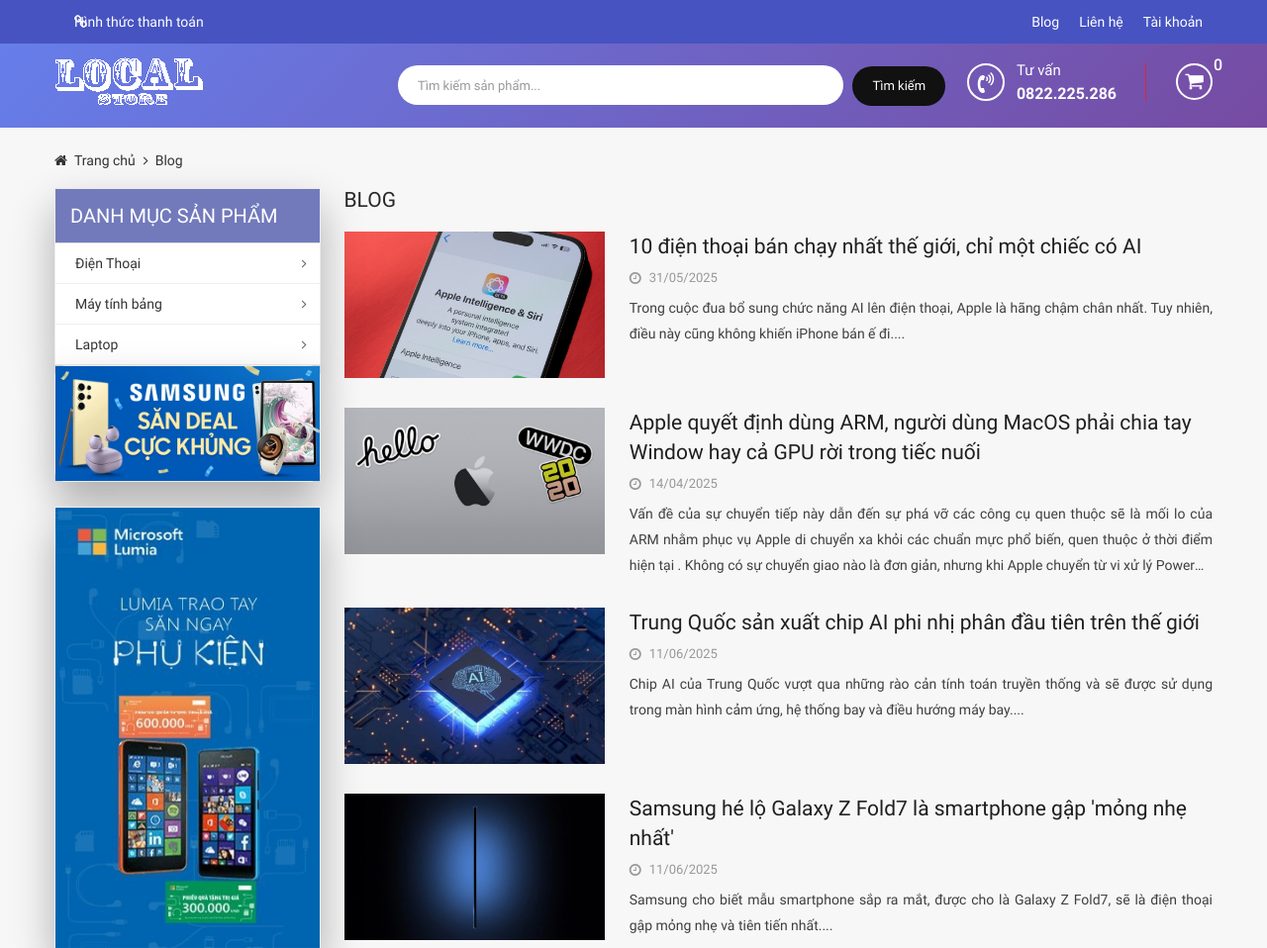
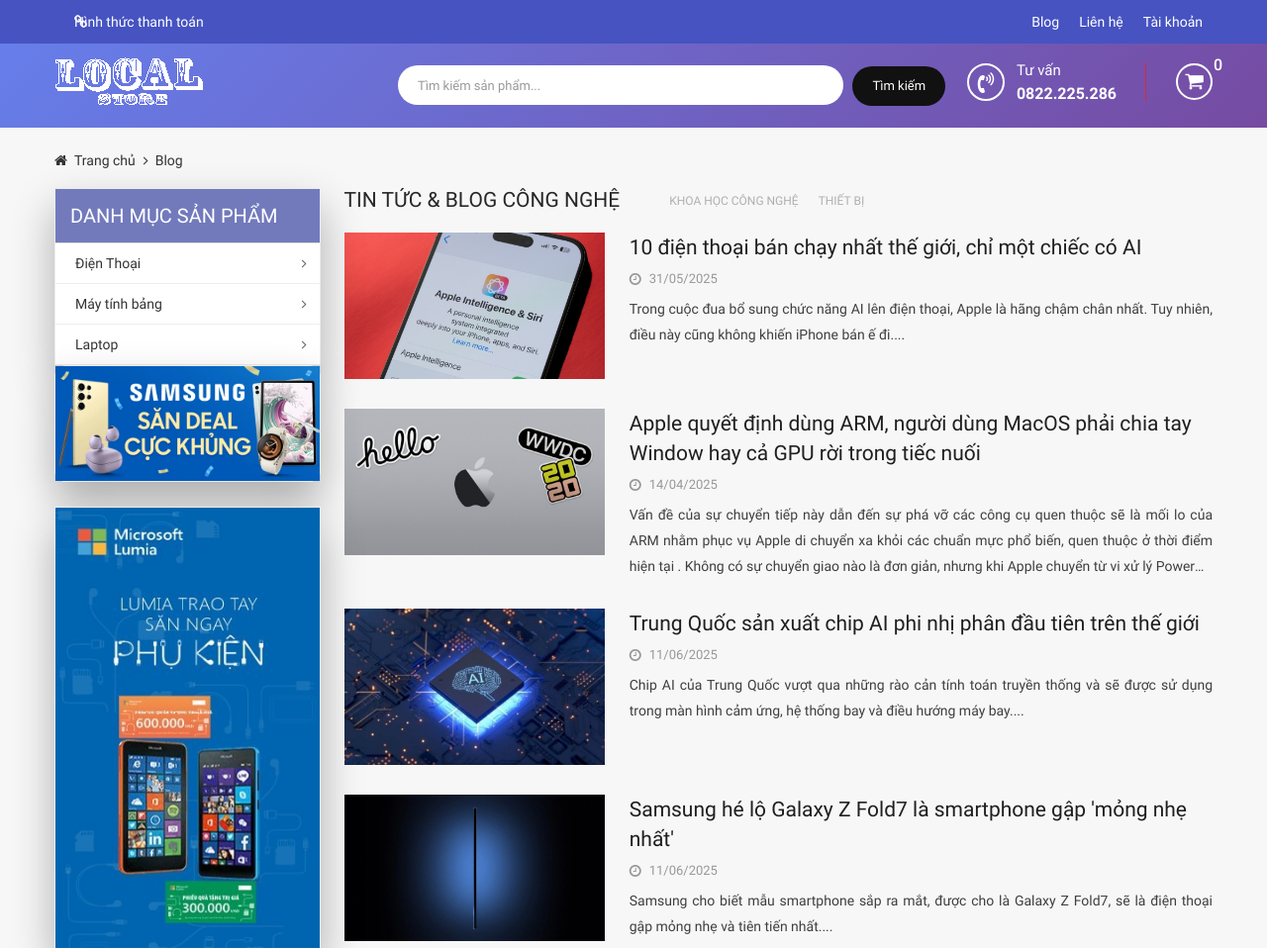
Before and after one commit to nhuquynh0703/AQYStore, a PHP site: page /AQYSTORE/?modules=blogs&action=list in a window 1280 px wide. Shown: the top 958 px of the page at 99% size. Run offline with PHP 8.4, Linux system fonts and the light colour scheme; data comes from the database, SQL or seed files in the repository; both versions use the stored data as it was after the commit; some libraries are stand-ins or nearby versions.

Commit message:
update-blog

```diff
--- a/modules/blogs/views/listView.php
+++ b/modules/blogs/views/listView.php
@@ -6,10 +6,10 @@
             <div class="secion-detail">
                 <ul class="list-item clearfix">
                     <li>
-                        <a href="" title="">Trang chủ</a>
+                        <a href="?page=home" title="">Trang chủ</a>
                     </li>
                     <li>
-                        <a href="" title="">Blog</a>
+                        <a href="?modules=blogs&action=list" title="">Blog</a>
                     </li>
                 </ul>
             </div>
@@ -17,7 +17,14 @@
         <div class="main-content fl-right">
             <div class="section" id="list-blog-wp">
                 <div class="section-head clearfix">
-                    <h3 class="section-title">Blog</h3>
+                    <h3 class="section-title">Tin tức & Blog công nghệ</h3>
+                    <ul class="menu">
+                        <li class="item">
+                            <a href="#">Khoa học công nghệ</a>
+                        </li>
+                        <li class="item">
+                            <a href="#">Thiết bị</a>
+                    </ul>
                 </div>
                 <div class="section-detail">
                     <ul class="list-item">
--- a/modules/products/views/detailView.php
+++ b/modules/products/views/detailView.php
@@ -37,7 +37,7 @@
                             <span class="title">Sản phẩm: </span>
                             <span class="status" style="background-color: green; color: white; border-radius: 5px;"><?php echo $data['1']['status']; ?></span>
                         </div>
-                        <p class="price"><?php echo $data['1']['promotional_price'].' .VNĐ' ;?></p>
+                        <p class="price"><?php echo number_format($data['1']['promotional_price'], 0, ',', '.') . ' VNĐ'; ?></p>
                         <div id="num-order-wp">
                             <p style="display: inline-block; ">Số lượng : </p>
                             <input type="text" name="" style="width: 40px;text-align: center;" value="1">
@@ -68,8 +68,8 @@
                             </a>
                             <a href="?modules=products&controllers=index&action=detail&id=<?php echo $value['id']; ?>" title="" class="product-name"><?php echo $value['name']; ?></a>
                             <div class="price">
-                                <span style="display: block;" class="new"><?php echo $value['promotional_price'].'.VND'; ?></span>
-                                <span style="display: block;" class="old"><?php echo $value['price'].'.VND'; ?></span>
+                                <span style="display: block;" class="new"><?php echo number_format((int)$value['promotional_price'], 0, ',', '.') . ' VNĐ'; ?></span>
+                                <span style="display: block;" class="old"><?php echo number_format((int)$value['price'], 0, ',', '.') . ' VNĐ'; ?></span>
                             </div>
                             <div class="action clearfix">
                                <a href="<?php $id = $value['id']; if(!empty($_SESSION['id_customer'])) $urlll ="?modules=carts&controllers=index&action=add&id=$id" ;else $urlll ="?modules=users&controllers=index&action=index&report=1" ;echo $urlll;?> " title="" class="add-cart fl-left">Thêm giỏ hàng</a>
--- a/modules/products/views/showView.php
+++ b/modules/products/views/showView.php
@@ -44,9 +44,10 @@
                             </a>
                             <a href="?modules=products&controllers=index&action=detail&id=<?php echo $value['id']; ?>" title="" class="product-name"><?php echo $value['name']; ?></a>
                             <div class="price">
-                                <span style="display: block;" class="new"><?php echo $value['promotional_price'].'.VND'; ?></span>
-                                <span style="display: block;" class="old"><?php echo $value['price'].'.VND'; ?></span>
+                                <span style="display: block;" class="new"><?php echo number_format((int)$value['promotional_price'], 0, ',', '.') . ' VNĐ'; ?></span>
+                                <span style="display: block;" class="old"><?php echo number_format((int)$value['price'], 0, ',', '.') . ' VNĐ'; ?></span>
                             </div>
+
                             <div class="action clearfix">
                                 <a href="<?php $id = $value['id']; if(!empty($_SESSION['id_customer'])) $urlll ="?modules=carts&controllers=index&action=add&id=$id" ;else $urlll ="?modules=users&controllers=index&action=index&report=1" ;echo $urlll;?> " title="" class="add-cart fl-left">Thêm giỏ hàng</a>
                                 <a href="<?php $id = $value['id']; if(!empty($_SESSION['id_customer'])) $urlll ="?modules=carts&controllers=index&action=addByNow&id=$id"; else $urlll ="?modules=users&controllers=index&action=index&report=1" ;echo $urlll;?> " title="" class="buy-now fl-right">Mua ngay</a>
--- a/public/css/import/blog.css
+++ b/public/css/import/blog.css
@@ -68,3 +68,23 @@
     max-height: 100%;
     overflow: hidden;
 }
+#list-blog-wp .section-head {
+    display: flex;
+    align-items: center;
+}
+#list-blog-wp .section-head .menu {
+    display: flex;
+    justify-content: left;
+    margin-bottom: 20px;
+}
+#list-blog-wp .section-head .menu .item {
+    margin-right: 20px;
+}
+#list-blog-wp .section-head .menu .item:nth-child(1) {
+    margin-left: 50px;
+}
+#list-blog-wp .section-head .menu .item a{
+    font-size: 12px;
+    text-transform: uppercase;
+    color: #22222255;
+}
--- a/public/css/import/detail_blog.css
+++ b/public/css/import/detail_blog.css
@@ -14,7 +14,7 @@
 
 #detail-blog-wp .section-title {
     display: block;
-    font-size: 50px;
+    font-size: 34px;
     font-weight: normal;
     line-height: normal;
     font-family: "Roboto Regular";
@@ -50,7 +50,9 @@
     padding-bottom: 10px;
     text-align: justify;
 }
-
+#detail-blog-wp .detail p small {
+    font-size: 12px;
+}
 #detail-blog-wp .detail p strong {
     font-family: 'Roboto Medium';
     font-weight: normal;
```
Also changed, not shown: modules/blogs/views/detailView.php (+5 -2 lines), modules/contacts/views/introduceView.php (deleted, +0 -35 lines), public/uploads/blog01.webp (added), public/uploads/blog03.webp (added), public/uploads/blog04.webp (added), public/uploads/blog05.webp (added), public/uploads/blog06.webp (added), store.sql.
